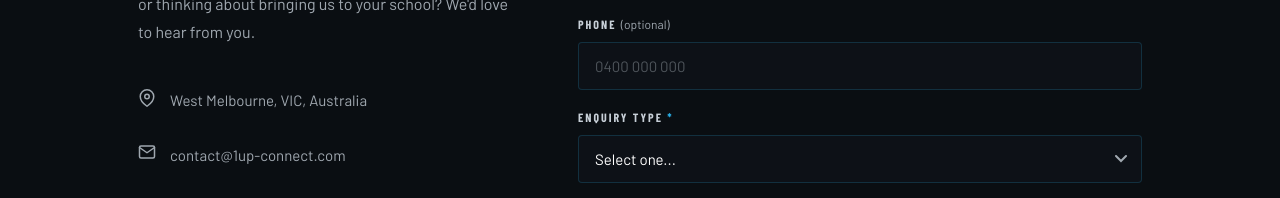
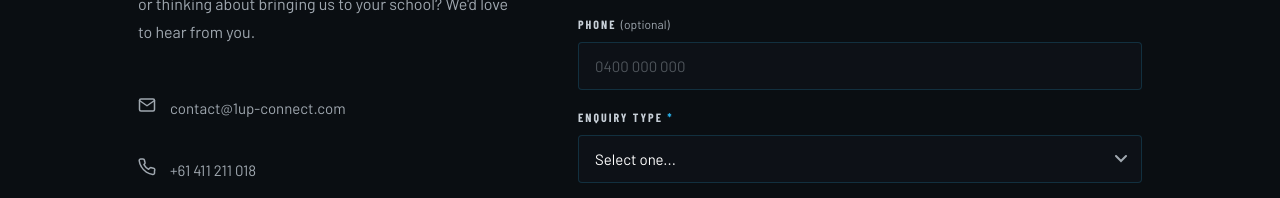
Before and after one commit to 1up-connect/1up-connect-WEBSITE, a website: page public/index.html in a window 1280 px wide. Shown: the part 3475-3673 px from the top of the page. Drawn offline with nearby package versions, Linux system fonts and the light colour scheme; a web font is replaced by a local one.

Commit message:
contact location removed

```diff
--- a/public/index.html
+++ b/public/index.html
@@ -213,12 +213,6 @@
             <p class="contact-intro">Got questions about events, want to partner with us, or thinking about bringing us to your school? We'd love to hear from you.</p>
             <ul class="contact-details" role="list">
               <li>
-                <span class="contact-icon" aria-hidden="true">
-                  <svg xmlns="http://www.w3.org/2000/svg" width="18" height="18" viewBox="0 0 24 24" fill="none" stroke="currentColor" stroke-width="2" stroke-linecap="round" stroke-linejoin="round"><path d="M21 10c0 7-9 13-9 13S3 17 3 10a9 9 0 0 1 18 0z"/><circle cx="12" cy="10" r="3"/></svg>
-                </span>
-                <span>West Melbourne, VIC, Australia</span>
-              </li>
-              <li>
                 <a href="mailto:contact@1up-connect.com" class="contact-link">
                   <span class="contact-icon" aria-hidden="true">
                     <svg xmlns="http://www.w3.org/2000/svg" width="18" height="18" viewBox="0 0 24 24" fill="none" stroke="currentColor" stroke-width="2" stroke-linecap="round" stroke-linejoin="round"><path d="M4 4h16c1.1 0 2 .9 2 2v12c0 1.1-.9 2-2 2H4c-1.1 0-2-.9-2-2V6c0-1.1.9-2 2-2z"/><polyline points="22,6 12,13 2,6"/></svg>
```
